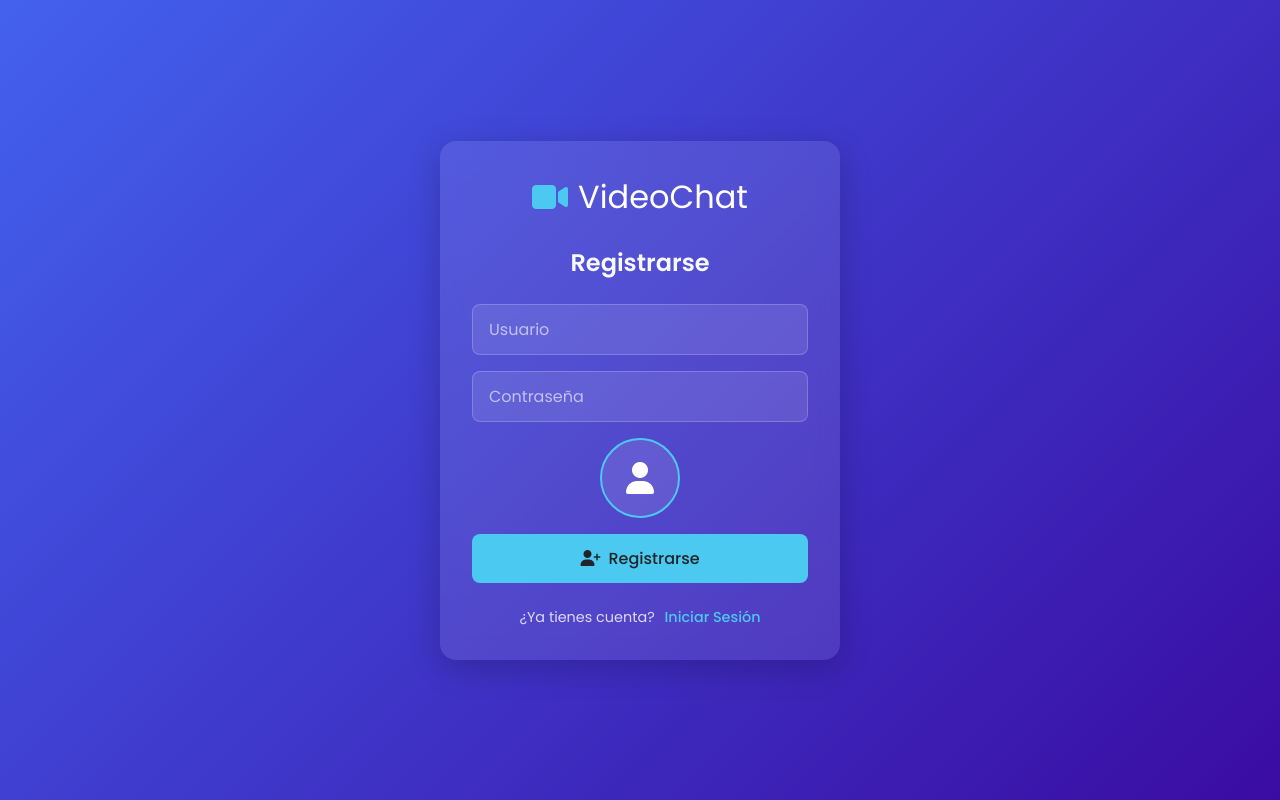
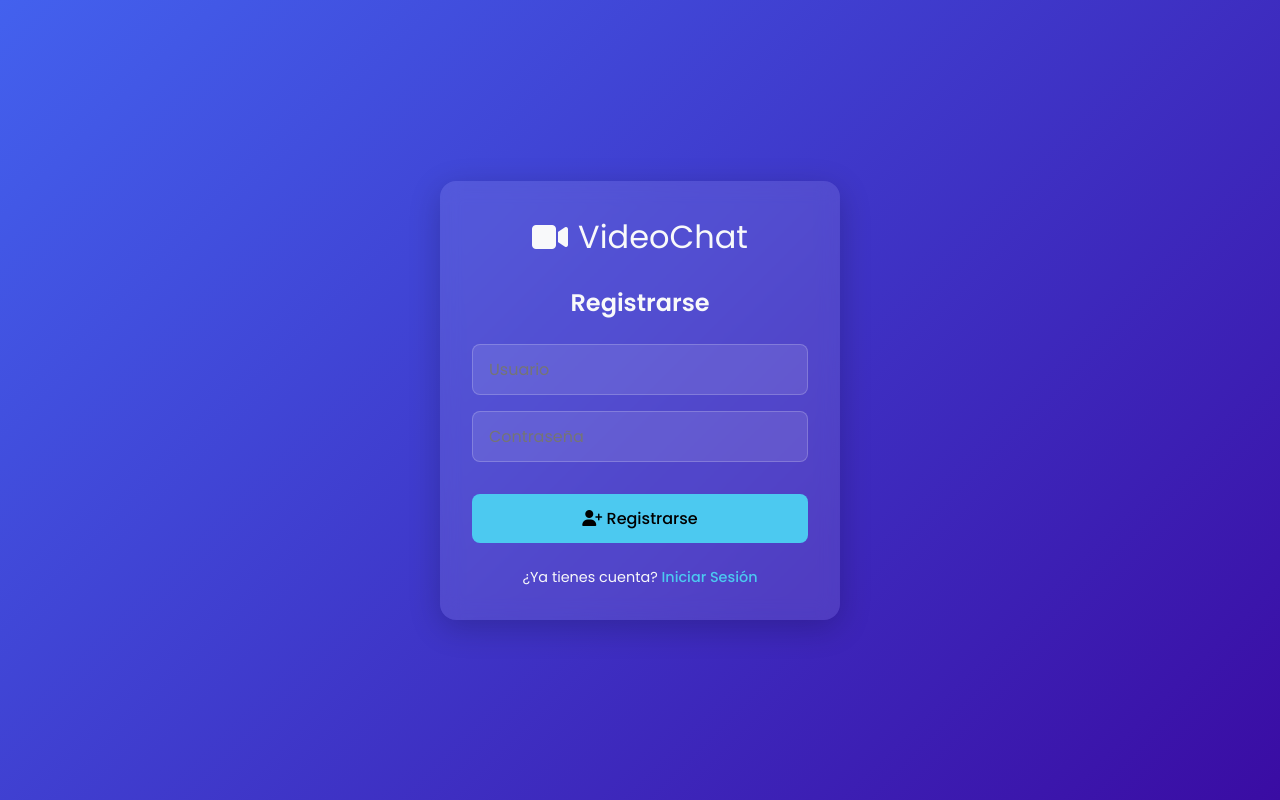
Before and after one commit to lando1906/VideoCall, a Flask app: page /auth?mode=register in a window 1280 px wide. Run offline with Flask 3, Linux system fonts and the light colour scheme.

Commit message:
Actualizar auth.html

```diff
--- a/templates/auth.html
+++ b/templates/auth.html
@@ -3,18 +3,16 @@
 <head>
     <meta charset="UTF-8">
     <meta name="viewport" content="width=device-width, initial-scale=1.0">
-    <title>{% if mode == 'login' %}Iniciar Sesión{% else %}Registrarse{% endif %}</title>
+    <title>VideoChat - Autenticación</title>
     <link href="https://fonts.googleapis.com/css2?family=Poppins:wght@400;500;600&display=swap" rel="stylesheet">
     <link rel="stylesheet" href="https://cdnjs.cloudflare.com/ajax/libs/font-awesome/6.4.0/css/all.min.css">
     <style>
         :root {
             --primary: #4361ee;
             --primary-dark: #3a0ca3;
+            --success: #4cc9f0;
             --danger: #f72585;
-            --success: #4cc9f0;
-            --dark: #212529;
             --light: #f8f9fa;
-            --gray: #6c757d;
         }
 
         * {
@@ -43,31 +41,23 @@
             width: 100%;
             max-width: 400px;
             text-align: center;
-            animation: fadeIn 0.5s ease-out;
         }
 
         .logo {
             margin-bottom: 1.5rem;
             font-size: 2rem;
-            color: white;
             display: flex;
             justify-content: center;
             align-items: center;
             gap: 10px;
         }
 
-        .logo i {
-            color: var(--success);
-        }
-
         h2 {
             margin-bottom: 1.5rem;
-            font-size: 1.5rem;
         }
 
         .input-group {
             margin-bottom: 1rem;
-            position: relative;
         }
 
         input {
@@ -78,118 +68,39 @@
             border-radius: 8px;
             color: white;
             font-size: 1rem;
-            transition: all 0.3s ease;
         }
 
-        input:focus {
-            outline: none;
-            border-color: var(--success);
-            box-shadow: 0 0 0 2px rgba(76, 201, 240, 0.3);
-        }
-
-        input::placeholder {
-            color: rgba(255, 255, 255, 0.6);
+        button[type="submit"] {
+            width: 100%;
+            padding: 12px;
+            background: var(--success);
+            color: black;
+            border: none;
+            border-radius: 8px;
+            font-size: 1rem;
+            font-weight: 500;
+            margin-top: 1rem;
+            cursor: pointer;
         }
 
         .error {
             color: var(--danger);
             margin-bottom: 1rem;
-            font-size: 0.9rem;
             display: flex;
             align-items: center;
             justify-content: center;
             gap: 6px;
         }
 
-        button[type="submit"] {
-            width: 100%;
-            padding: 12px;
-            background: var(--success);
-            color: var(--dark);
-            border: none;
-            border-radius: 8px;
-            font-size: 1rem;
-            font-weight: 500;
-            cursor: pointer;
-            transition: all 0.3s ease;
-            margin-top: 1rem;
-            display: flex;
-            align-items: center;
-            justify-content: center;
-            gap: 8px;
-        }
-
-        button[type="submit"]:hover {
-            background: #3ab9df;
-            transform: translateY(-2px);
-            box-shadow: 0 4px 8px rgba(0, 0, 0, 0.2);
-        }
-
-        .avatar-container {
-            margin: 1rem 0;
-            position: relative;
-        }
-
-        .avatar-preview {
-            width: 80px;
-            height: 80px;
-            border-radius: 50%;
-            background: rgba(255, 255, 255, 0.1);
-            margin: 0 auto;
-            display: flex;
-            align-items: center;
-            justify-content: center;
-            overflow: hidden;
-            border: 2px solid var(--success);
-            cursor: pointer;
-            transition: all 0.3s ease;
-        }
-
-        .avatar-preview:hover {
-            transform: scale(1.05);
-        }
-
-        .avatar-preview i {
-            font-size: 2rem;
-            color: white;
-        }
-
-        .avatar-preview img {
-            width: 100%;
-            height: 100%;
-            object-fit: cover;
-        }
-
-        #avatar-upload {
-            display: none;
-        }
-
         .switch-mode {
             margin-top: 1.5rem;
             font-size: 0.9rem;
-            color: rgba(255, 255, 255, 0.8);
         }
 
         .switch-mode a {
             color: var(--success);
             text-decoration: none;
             font-weight: 500;
-            margin-left: 6px;
-        }
-
-        .switch-mode a:hover {
-            text-decoration: underline;
-        }
-
-        @keyframes fadeIn {
-            from { opacity: 0; transform: translateY(-20px); }
-            to { opacity: 1; transform: translateY(0); }
-        }
-
-        @media (max-width: 480px) {
-            .auth-container {
-                padding: 1.5rem;
-            }
         }
     </style>
 </head>
@@ -217,15 +128,6 @@
             <div class="input-group">
                 <input type="password" name="password" placeholder="Contraseña" required>
             </div>
-
-            {% if mode == 'register' %}
-                <div class="avatar-container">
-                    <label for="avatar-upload" class="avatar-preview" id="avatar-preview">
-                        <i class="fas fa-user"></i>
-                    </label>
-                    <input type="file" id="avatar-upload" name="avatar" accept="image/*">
-                </div>
-            {% endif %}
 
             <input type="hidden" name="action" value="{{ mode }}">
 
@@ -242,24 +144,5 @@
             </a>
         </p>
     </div>
-
-    <script>
-        // Vista previa del avatar
-        const avatarUpload = document.getElementById('avatar-upload');
-        const avatarPreview = document.getElementById('avatar-preview');
-
-        if (avatarUpload && avatarPreview) {
-            avatarUpload.addEventListener('change', function(e) {
-                const file = e.target.files[0];
-                if (file) {
-                    const reader = new FileReader();
-                    reader.onload = function(e) {
-                        avatarPreview.innerHTML = `<img src="${e.target.result}" alt="Avatar preview">`;
-                    }
-                    reader.readAsDataURL(file);
-                }
-            });
-        }
-    </script>
 </body>
 </html>
```
Also changed, not shown: other parts of templates/auth.html (+1 -1 lines).
